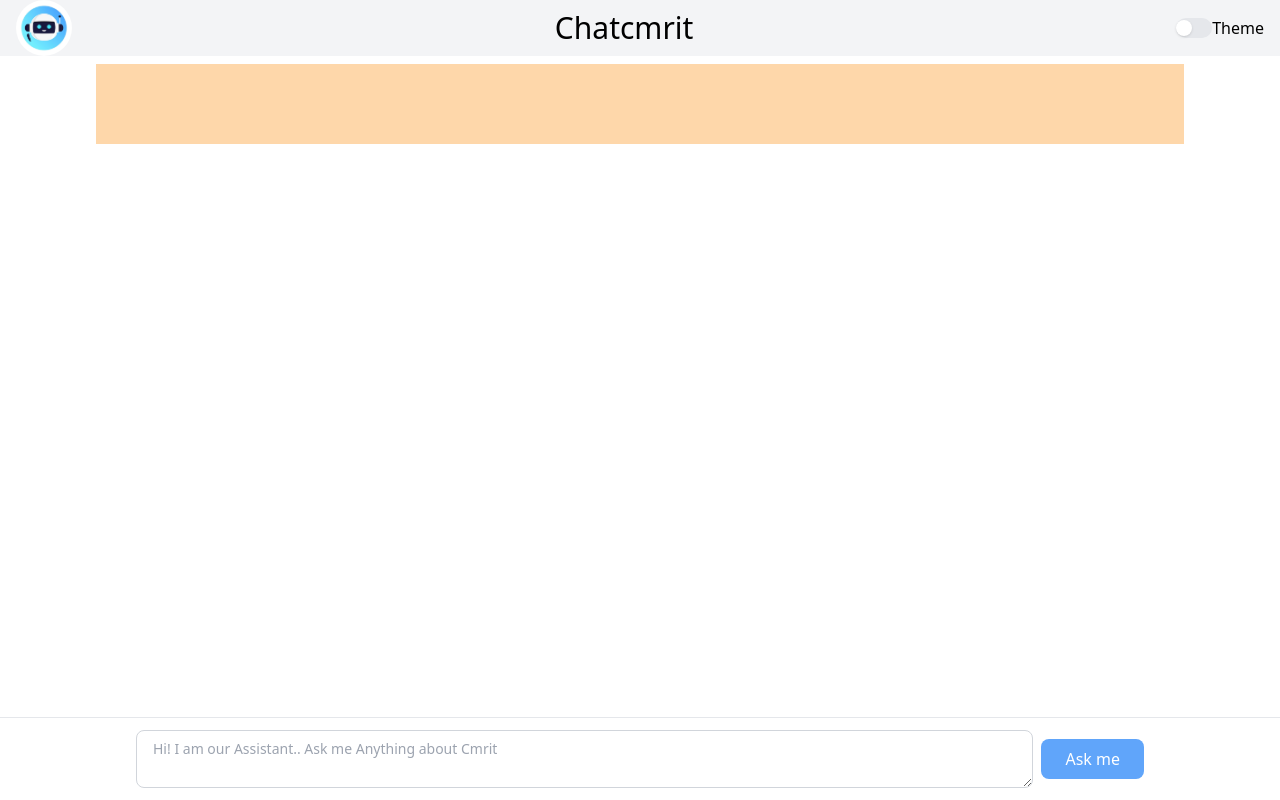
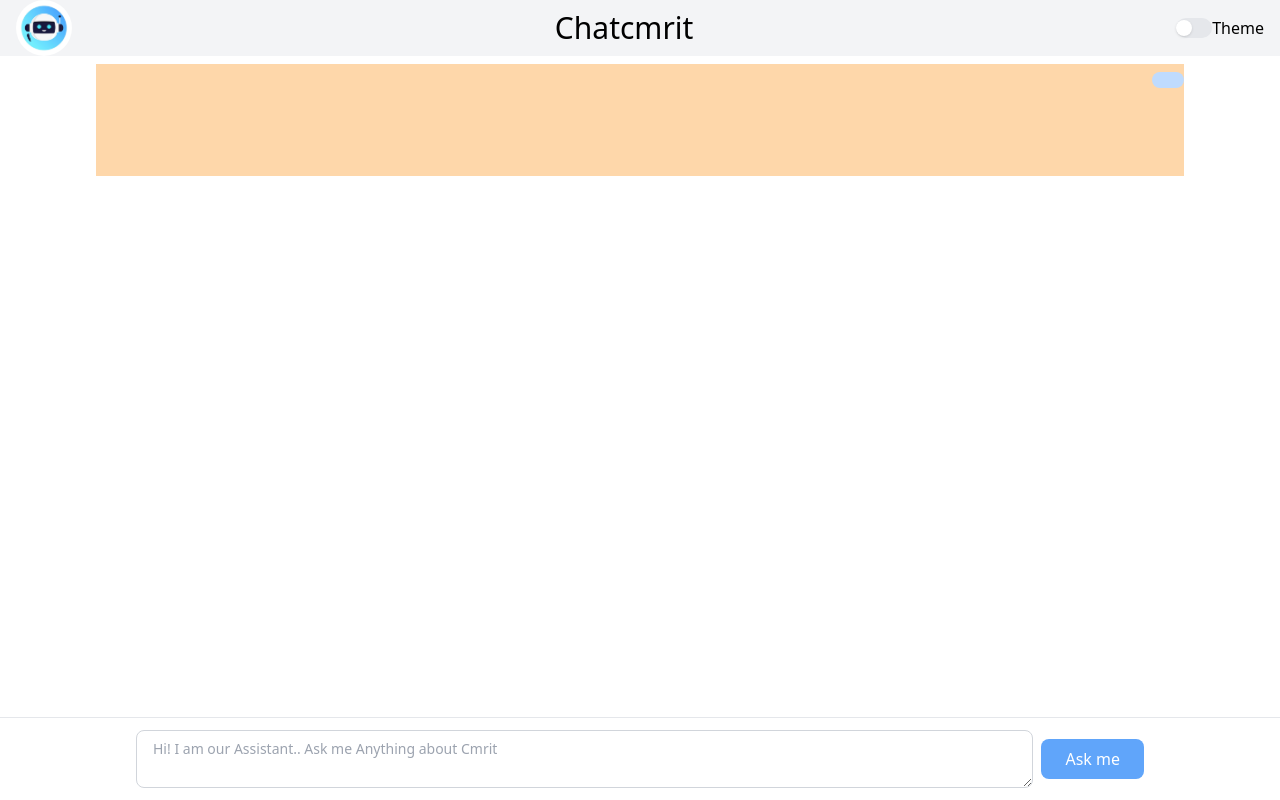
Before and after one commit to ShrivasNadiger/chatcmrit-frontend, a React (Vite) app: page / in a window 1280 px wide. Built offline with nearby package versions, Linux system fonts and the light colour scheme.

Commit message:
just updated TextAreaContext

```diff
--- a/src/components/Chatcards.tsx
+++ b/src/components/Chatcards.tsx
@@ -1,15 +1,22 @@
 import { useTextArea } from "../contexts/textAreaContext";
-function Chatcards() {
-    const { text } = useTextArea();
+
+export default function ChatCard() {
+    const { text, sender } = useTextArea();
     return (
-        <div className="flex items-end">
-            <div className="max-w-[75%]">
-                <div className="dark:text-white bg-blue-200 h-fit">
-                    {text}
-                </div>
+        <div
+            className={`
+        w-full flex my-2
+                ${(sender === "user") ? "justify-end" : "justify-start"}
+      `}
+        >
+            <div
+                className={`
+          max-w-[75%] px-4 py-2 rounded-lg
+          ${(sender === "user") ? "bg-blue-200" : "bg-white-200"}
+        `}
+            >
+                <div className="text-sm">{text}</div>
             </div>
         </div>
-    )
+    );
 }
-
-export default Chatcards
--- a/src/components/Input.tsx
+++ b/src/components/Input.tsx
@@ -3,7 +3,7 @@ import { useTextArea } from "../contexts/textAreaContext";
 
 function Input() {
     const textAreaId = useId();
-    const { setText } = useTextArea();
+    const { setText, setSender } = useTextArea();
     const [localValue, setLocalValue] = useState<string>("");
 
     const textInput = (e: React.ChangeEvent<HTMLTextAreaElement>) => {
@@ -13,6 +13,7 @@ function Input() {
     const textBtnClicked = () => {
         setText(localValue.trim())
         setLocalValue("");
+        setSender("user")
     }
     return (
         <div className="fixed bottom-0 left-0 right-0 bg-white/100 border-t border-gray-200">
--- a/src/contexts/TextAreaContext.tsx
+++ b/src/contexts/TextAreaContext.tsx
@@ -1,26 +1,32 @@
+// textAreaContext.tsx
 import { createContext, type ReactNode, useContext, useState } from "react";
+
+type Sender = "user" | "bot";
 
 interface TextAreaContextType {
     text: string;
     setText: React.Dispatch<React.SetStateAction<string>>;
+    sender: Sender;
+    setSender: React.Dispatch<React.SetStateAction<Sender>>;
 }
 
 const TextAreaContext = createContext<TextAreaContextType | undefined>(undefined);
 
 export function TextAreaContextProvider({ children }: { children: ReactNode }) {
     const [text, setText] = useState<string>("");
+    const [sender, setSender] = useState<Sender>("user");
 
     return (
-        <TextAreaContext.Provider value={{ text, setText }}>
+        <TextAreaContext.Provider value={{ text, setText, sender, setSender }}>
             {children}
         </TextAreaContext.Provider>
-    )
+    );
 }
 
 export const useTextArea = () => {
     const ctx = useContext(TextAreaContext);
     if (!ctx) {
-        throw new Error("useTextArea must be used within TextAreaProvider");
+        throw new Error("useTextArea must be used within TextAreaContextProvider");
     }
     return ctx;
 };
```
